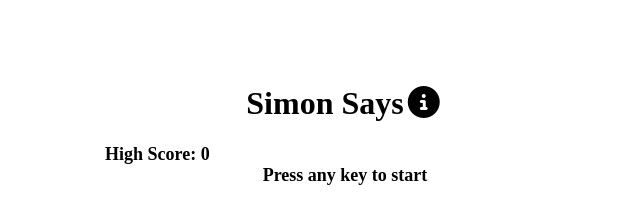
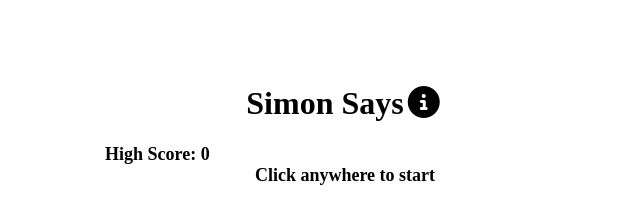
Before and after one commit to KrishnaKC15/Simon-Says, a plain HTML site: page index.html in a window 1280 px wide. Shown: the top 199 px of the page, 295-935 px from the left. Drawn offline with Linux system fonts and the light colour scheme.

Commit message:
Update index.html

```diff
--- a/index.html
+++ b/index.html
@@ -17,7 +17,7 @@
             </div>
         </h1>
         <div class="high">High Score: 0</div>
-        <div class="levels" >Press any key to start</div>
+        <div class="levels" >Click anywhere to start</div>
 
         <div class="color-boxes">
             <div class="red boxes"></div>
```
